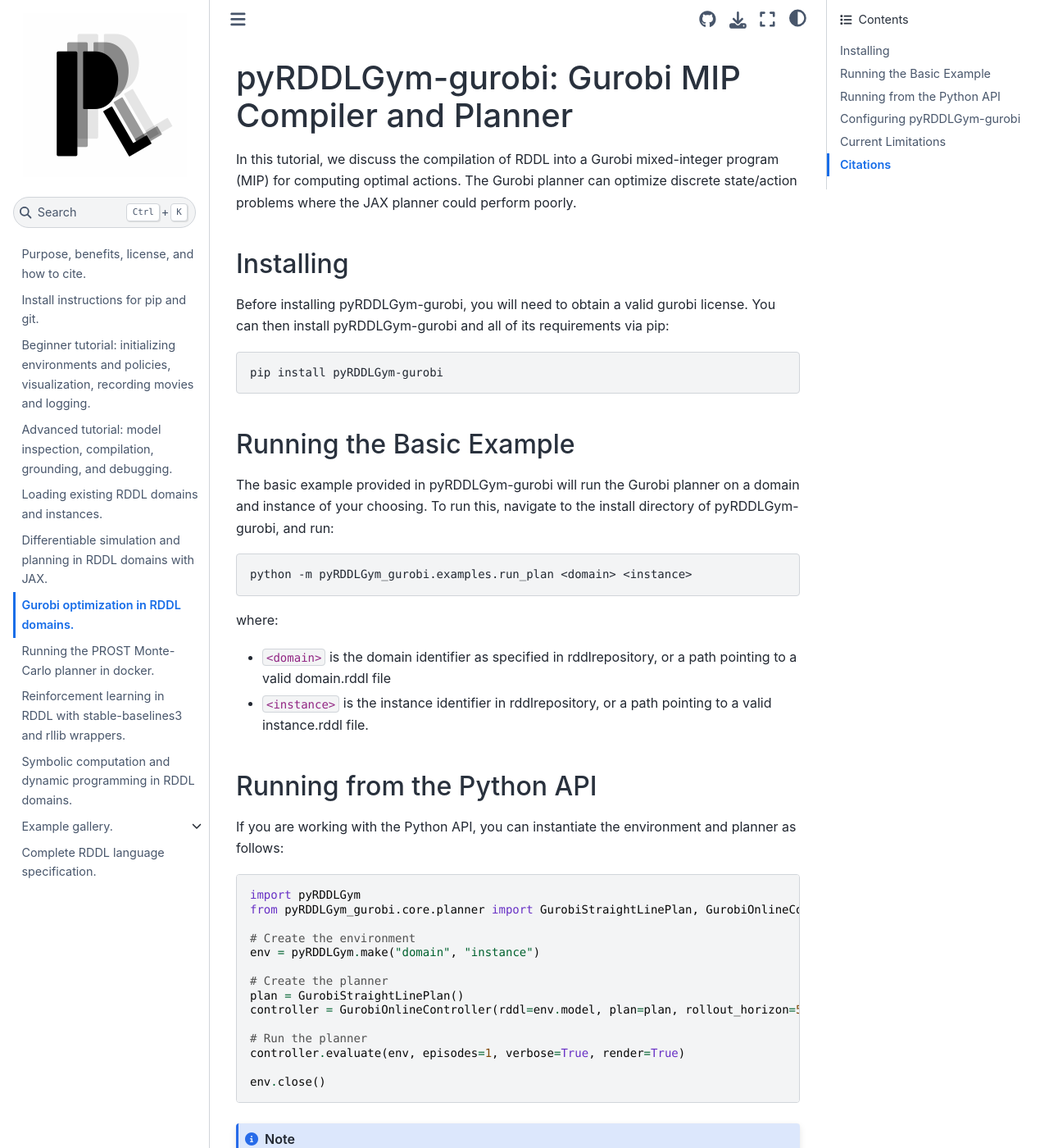
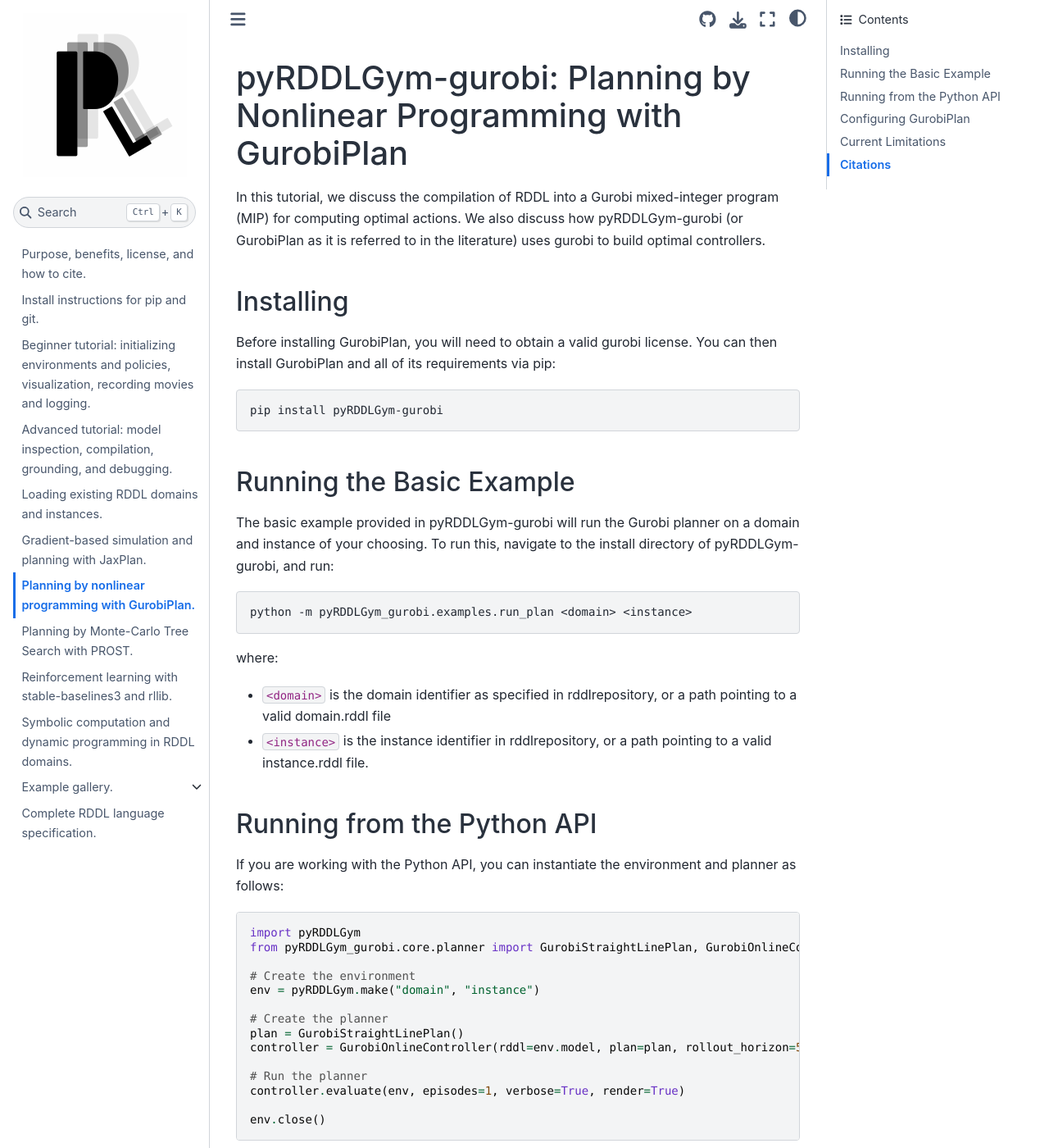
Before and after one commit to pyrddlgym-project/pyRDDLGym, a Sphinx documentation site: the page built from docs/gurobi.rst, in a window 1280 px wide and 1400 px high. Shown: the whole window at 82% size. Built offline with Sphinx 7.4.7 and the Sphinx Book theme 1.1.4, drawn with Linux system fonts in a browser that asks for light colours; pages that are not in the unit, such as notebooks, are missing from menus; some of the changed text lies outside the part shown.

Commit message:
Update keywords JaxPlan and GurobiPlan in docs, updated index

```diff
--- a/docs/gurobi.rst
+++ b/docs/gurobi.rst
@@ -1,17 +1,17 @@
 .. _gurobiplan:
 
-pyRDDLGym-gurobi: Gurobi MIP Compiler and Planner
+pyRDDLGym-gurobi: Planning by Nonlinear Programming with GurobiPlan
 ===============
 
 In this tutorial, we discuss the compilation of RDDL into a Gurobi mixed-integer program (MIP) for computing optimal actions.
-The Gurobi planner can optimize discrete state/action problems where the JAX planner could perform poorly.
+We also discuss how pyRDDLGym-gurobi (or GurobiPlan as it is referred to in the literature) uses gurobi to build optimal controllers.
 
 
 Installing
 -----------------
 
-Before installing pyRDDLGym-gurobi, you will need to obtain a valid gurobi license.
-You can then install pyRDDLGym-gurobi and all of its requirements via pip:
+Before installing GurobiPlan, you will need to obtain a valid gurobi license.
+You can then install GurobiPlan and all of its requirements via pip:
 
 .. code-block:: shell
 
@@ -57,13 +57,13 @@ If you are working with the Python API, you can instantiate the environment and
     env.close()
 
 .. note::
-   An online and offline controller type are provided in pyRDDLGym-gurobi,
+   An online and offline controller type are provided in GurobiPlan,
    which mirror the functionality of the JAX planner discussed in the previous section.
    Both are instances of pyRDDLGym's ``BaseAgent``, so the ``evaluate()``
    function can be used to streamline evaluation.
 
 
-Configuring pyRDDLGym-gurobi
+Configuring GurobiPlan
 -------------------
 
 The recommended way to manage planner settings is to write a configuration file
--- a/docs/jax.rst
+++ b/docs/jax.rst
@@ -1,15 +1,15 @@
 .. _jaxplan:
 
-pyRDDLGym-jax: JAX Compiler and Planner
+pyRDDLGym-jax: Gradient-Based Simulation and Planning with JaxPlan
 ===============
 
-In this tutorial, we discuss how a RDDL model can be compiled into a differentiable simulator using JAX.
-We also show how gradient ascent can be used to do optimal control.
+In this tutorial, we discuss how a RDDL model can be automatically compiled into a differentiable JAX simulator.
+We also show how pyRDDLGym-jax (or JaxPlan as it is referred to in the literature) leverages gradient-based optimization to build optimal controllers.
 
 Installing
 -----------------
 
-To install pyRDDLGym-jax and all of its requirements via pip:
+To install JaxPlan and all of its requirements via pip:
 
 .. code-block:: shell
 
@@ -72,14 +72,14 @@ One solution is to recompute the plan periodically or after each decision epoch,
 which is often called "replanning". An alternative approach is to learn a policy network
 :math:`a_t \gets \pi_\theta(s_t)`
 as explained `in this paper <https://ojs.aaai.org/index.php/AAAI/article/view/4744>`_.
-pyRDDLGym-jax currently supports both options, which are detailed in a later section of this tutorial.
+JaxPlan currently supports both options, which are detailed in a later section of this tutorial.
 
 
 Differentiable Planning in Stochastic Domains
 -------------------
 
 A common problem of planning in stochastic domains is that the gradients of sampling nodes are not well-defined.
-pyRDDLGym-jax works around this problem by using the reparameterization trick.
+JaxPlan works around this problem by using the reparameterization trick.
 
 To illustrate, we can write :math:`s_{t+1} = \mathcal{N}(s_t, a_t^2)` as :math:`s_{t+1} = s_t + a_t * \mathcal{N}(0, 1)`,
 although the latter is amenable to backpropagation while the first is not.
@@ -94,7 +94,7 @@ For a detailed discussion of reparameterization in the context of planning,
 please see `this paper <https://ojs.aaai.org/index.php/AAAI/article/view/4744>`_
 or `this paper <https://ojs.aaai.org/index.php/AAAI/article/view/21226>`_.
 
-pyRDDLGym-jax automatically performs reparameterization whenever possible. For some special cases,
+JaxPlan automatically performs reparameterization whenever possible. For some special cases,
 such as the Bernoulli and Discrete distribution, it applies the Gumbel-softmax trick
 as described `here <https://arxiv.org/pdf/1611.01144.pdf>`_.
 Defining K independent samples from a standard Gumbel distribution :math:`g_1, \dots g_K`, we reparameterize the
@@ -111,7 +111,7 @@ where the argmax is approximated using the softmax function.
    is fully dependent on the JAX implementation: it could return a zero or NaN gradient, or raise an exception.
 
 
-Running pyRDDLGym-jax from the Command Line
+Running JaxPlan from the Command Line
 -------------------
 
 A basic script is provided to run the JAX planner on any domain in rddlrepository,
@@ -145,12 +145,12 @@ For example, the following will perform open-loop control on the Quadcopter doma
     python -m pyRDDLGym_jax.examples.run_plan Quadcopter 1 slp
 
 
-Running pyRDDLGym-jax from within Python
+Running JaxPlan from within Python
 -------------------
 
 .. _jax-intro:
 
-pyRDDLGym-jax provides convenient tools to automatically compile a RDDL description
+JaxPlan provides convenient tools to automatically compile a RDDL description
 of a problem to an optimization problem:
 
 .. code-block:: python
@@ -191,7 +191,7 @@ The ``**planner_args`` and ``**train_args`` are keyword arguments passed during
 but we strongly recommend creating and loading a configuration file as discussed next.
 
 
-Configuring pyRDDLGym-jax
+Configuring JaxPlan
 -------------------
 
 The recommended way to manage planner settings is to write a configuration file
@@ -508,7 +508,7 @@ Reward Normalization
 
 Some domains yield rewards that vary significantly in magnitude between time steps,
 making optimization difficult without some kind of normalization.
-Following `this paper <https://arxiv.org/pdf/2301.04104v1.pdf>`_, pyRDDLGym-jax can apply a
+Following `this paper <https://arxiv.org/pdf/2301.04104v1.pdf>`_, JaxPlan can apply a
 symlog transform to the sampled rewards during backprop:
 
 .. math::
@@ -570,7 +570,7 @@ In the :ref:`introductory example <jax-intro>`, we defined the planning algorith
 Therefore, it is possible to incorporate new planning algorithms simply by extending the
 ``JaxBackpropPlanner`` class.
 
-pyRDDLGym-jax currently provides one such extension based on
+JaxPlan currently provides one such extension based on
 `backtracking line-search <https://en.wikipedia.org/wiki/Backtracking_line_search>`_, which
 adaptively selects a learning rate at each iteration whose gradient update
 provides the greatest improvement in the return.
@@ -591,7 +591,7 @@ and straight-line plans and deep reactive policies.
 Automatically Tuning Hyper-Parameters
 -------------------
 
-pyRDDLGym-jax provides a Bayesian optimization algorithm for automatically tuning
+JaxPlan provides a Bayesian optimization algorithm for automatically tuning
 key hyper-parameters of the planner, which:
 
 * supports multi-processing by evaluating multiple hyper-parameter settings in parallel
@@ -657,7 +657,7 @@ and logical expressions such as ``and`` and ``or`` do not have obvious derivativ
 To complicate matters further, the ``if`` statement depends on both ``x`` and ``y``
 so it does not have partial derivatives with respect to ``x`` nor ``y``.
 
-pyRDDLGym-jax works around these limitations by approximating such operations with
+JaxPlan works around these limitations by approximating such operations with
 JAX expressions that support derivatives.
 For instance, the ``classify`` function above could be implemented as follows:
 
--- a/docs/prost.rst
+++ b/docs/prost.rst
@@ -1,6 +1,6 @@
 .. _prost:
 
-pyRDDLGym-prost: PROST Planner
+pyRDDLGym-prost: Planning by Monte-Carlo Tree Search with PROST.
 ===============
 
 The PROST planner is based on Monte-Carlo UCT search, but is heavily informed by
--- a/docs/sb.rst
+++ b/docs/sb.rst
@@ -1,6 +1,6 @@
 .. _rl:
 
-pyRDDLGym-rl: Reinforcement Learning
+pyRDDLGym-rl: Reinforcement Learning with stable-baselines3 and rllib.
 ===============
 
 pyRDDLGym-rl provides wrappers for deep reinforcement learning algorithms (i.e. Stable Baselines 3 and RLlib) to work with pyRDDLGym.
```
Also changed, not shown: docs/index.rst (+4 -4 lines).
